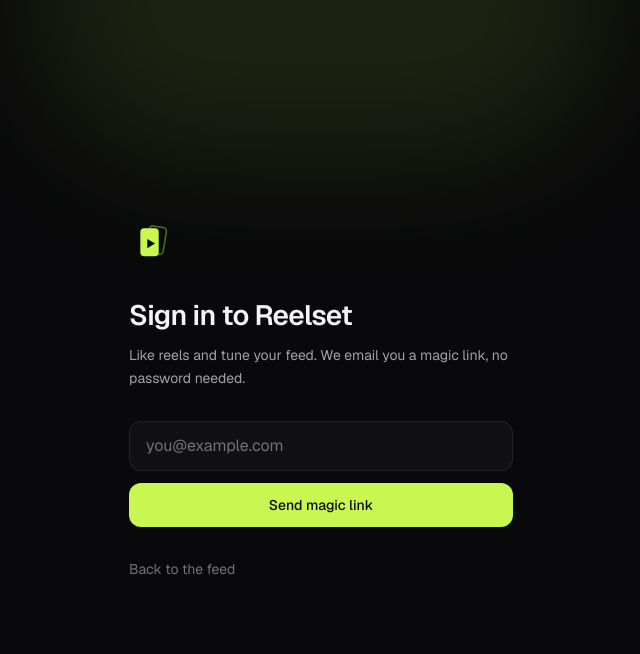
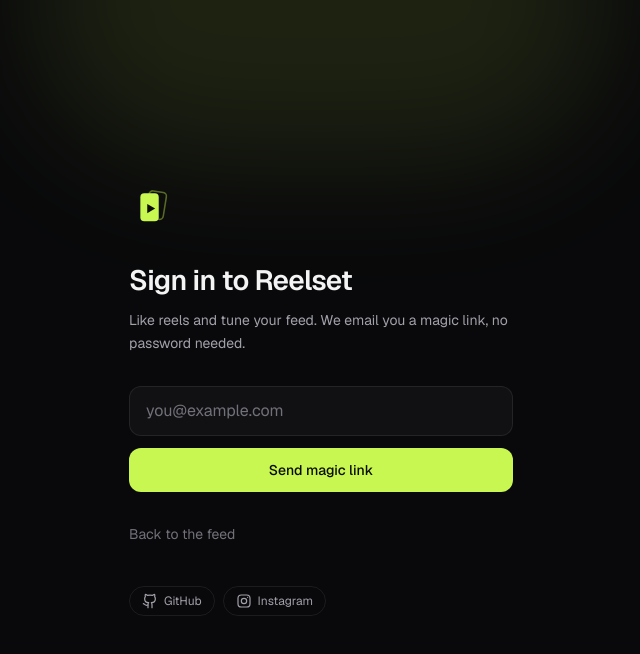
Before and after one commit to ReelSet/reelset, a Next.js app in the folder apps/web/: page /login in a window 1280 px wide. Shown: the top 654 px of the page, without its empty margins (319-959 px from the left). Built offline with nearby package versions, Linux system fonts and the light colour scheme.

Commit message:
Web: GitHub and Instagram links in the sidebar, profile and login page
Co-Authored-By: Claude Opus 5.5 <noreply@anthropic.com>

```diff
--- a/apps/web/src/app/profile/page.tsx
+++ b/apps/web/src/app/profile/page.tsx
@@ -5,6 +5,7 @@ import { ProfileSources } from '@/components/profile/ProfileSources'
 import { ProfileTopics } from '@/components/profile/ProfileTopics'
 import { ClockIcon, HomeIcon } from '@/components/ui/icons'
 import { Wordmark } from '@/components/ui/Logo'
+import { CommunityRows } from '@/components/ui/SocialLinks'
 import { buildLoginUrl } from '@/lib/auth/return-url'
 import { getOptionalUser } from '@/server/auth'
 import { getDb } from '@/server/db'
@@ -103,6 +104,10 @@ export default async function ProfilePage() {
         </a>
       </Section>
 
+      <Section title="Community" hint="Reelset is open source. Ideas and PRs welcome." delay={300}>
+        <CommunityRows />
+      </Section>
+
       <form action="/auth/logout" method="post" className="mt-12">
         <button
           type="submit"
--- a/apps/web/src/components/auth/LoginForm.tsx
+++ b/apps/web/src/components/auth/LoginForm.tsx
@@ -2,6 +2,7 @@
 
 import { useState } from 'react'
 import { LogoMark } from '@/components/ui/Logo'
+import { SocialLinks } from '@/components/ui/SocialLinks'
 import { Spinner } from '@/components/ui/Spinner'
 import { describeSignInError, validateEmail } from '@/lib/auth/email'
 import { createSupabaseBrowserClient } from '@/lib/supabase-browser'
@@ -125,6 +126,7 @@ export function LoginForm({ next, failed }: { next: string; failed: boolean }) {
         <a href="/" className="mt-8 inline-block text-sm text-faint transition hover:text-fg">
           Back to the feed
         </a>
+        <SocialLinks className="mt-10" />
       </div>
     </main>
   )
--- a/apps/web/src/components/feed/FeedClient.tsx
+++ b/apps/web/src/components/feed/FeedClient.tsx
@@ -8,6 +8,7 @@ import { ChevronIcon, HomeIcon, SearchIcon, SparkleIcon, UserIcon } from '@/comp
 import { EmptyState } from '@/components/ui/EmptyState'
 import { ErrorState } from '@/components/ui/ErrorState'
 import { LogoMark, Wordmark } from '@/components/ui/Logo'
+import { SocialLinks } from '@/components/ui/SocialLinks'
 import { Spinner } from '@/components/ui/Spinner'
 import { useToast } from '@/components/ui/Toast'
 import { ReelSkeleton } from './ReelSkeleton'
@@ -280,6 +281,7 @@ export function FeedClient() {
             </SideLink>
           </nav>
         </div>
+        <div className="flex flex-col gap-6">
           <ul className="flex flex-col gap-2 text-xs text-faint">
             {Object.entries(SOURCES).map(([key, s]) => (
               <li key={key} className="flex items-center gap-2">
@@ -288,6 +290,8 @@ export function FeedClient() {
               </li>
             ))}
           </ul>
+          <SocialLinks />
+        </div>
       </aside>
 
       <div className="relative h-dvh w-full overflow-hidden bg-black lg:my-4 lg:h-[calc(100dvh-2rem)] lg:w-[calc((100dvh-2rem)*9/16)] lg:rounded-[28px] lg:border lg:border-line lg:shadow-[0_24px_80px_-20px_rgba(0,0,0,.8)]">
--- /dev/null
+++ b/apps/web/src/components/ui/SocialLinks.tsx
@@ -0,0 +1,60 @@
+import { GITHUB_URL, INSTAGRAM_URL } from '@/lib/links'
+import { GithubIcon, InstagramIcon } from './icons'
+
+const LINKS = [
+  {
+    href: GITHUB_URL,
+    label: 'GitHub',
+    title: 'Reelset is open source on GitHub',
+    Icon: GithubIcon,
+  },
+  {
+    href: INSTAGRAM_URL,
+    label: 'Instagram',
+    title: 'Follow @reelset.app on Instagram',
+    Icon: InstagramIcon,
+  },
+]
+
+export function SocialLinks({ className = '' }: { className?: string }) {
+  return (
+    <ul className={`flex items-center gap-2 ${className}`}>
+      {LINKS.map(({ href, label, title, Icon }) => (
+        <li key={label}>
+          <a
+            href={href}
+            target="_blank"
+            rel="noopener noreferrer"
+            title={title}
+            className="inline-flex items-center gap-1.5 rounded-full border border-line px-3 py-1.5 text-xs text-muted transition hover:bg-raised hover:text-fg active:scale-95"
+          >
+            <Icon className="h-4 w-4" />
+            {label}
+          </a>
+        </li>
+      ))}
+    </ul>
+  )
+}
+
+export function CommunityRows() {
+  return (
+    <div className="flex flex-col gap-2">
+      {LINKS.map(({ href, title, Icon }) => (
+        <a
+          key={href}
+          href={href}
+          target="_blank"
+          rel="noopener noreferrer"
+          className="flex min-h-12 items-center gap-3 rounded-md border border-line bg-surface px-4 text-sm transition hover:bg-raised active:scale-[0.99]"
+        >
+          <Icon className="h-[18px] w-[18px] text-muted" />
+          {title}
+          <span aria-hidden className="ml-auto text-faint">
+            ↗
+          </span>
+        </a>
+      ))}
+    </div>
+  )
+}
--- a/apps/web/src/components/ui/icons.tsx
+++ b/apps/web/src/components/ui/icons.tsx
@@ -124,3 +124,16 @@ export const PaperIcon = ({ className }: P) => (
     <path d="M14.5 3.5V8H19M10 12.5h6M10 16h6" />
   </Svg>
 )
+export const GithubIcon = ({ className }: P) => (
+  <Svg className={className}>
+    <path d="M15 22v-4a4.8 4.8 0 0 0-1-3.5c3 0 6-2 6-5.5.08-1.25-.27-2.48-1-3.5.28-1.15.28-2.35 0-3.5 0 0-1 0-3 1.5-2.64-.5-5.36-.5-8 0C6 2 5 2 5 2c-.3 1.15-.3 2.35 0 3.5A5.4 5.4 0 0 0 4 9c0 3.5 3 5.5 6 5.5-.39.49-.68 1.05-.85 1.65-.17.6-.22 1.23-.15 1.85v4" />
+    <path d="M9 18c-4.51 2-5-2-7-2" />
+  </Svg>
+)
+export const InstagramIcon = ({ className }: P) => (
+  <Svg className={className}>
+    <rect x="3" y="3" width="18" height="18" rx="5" />
+    <circle cx="12" cy="12" r="4" />
+    <path d="M17.5 6.5h.01" />
+  </Svg>
+)
--- /dev/null
+++ b/apps/web/src/lib/links.ts
@@ -0,0 +1,2 @@
+export const GITHUB_URL = 'https://github.com/ReelSet/reelset'
+export const INSTAGRAM_URL = 'https://www.instagram.com/reelset.app/'
```
Lines whose indentation alone changed are shown as unchanged.
